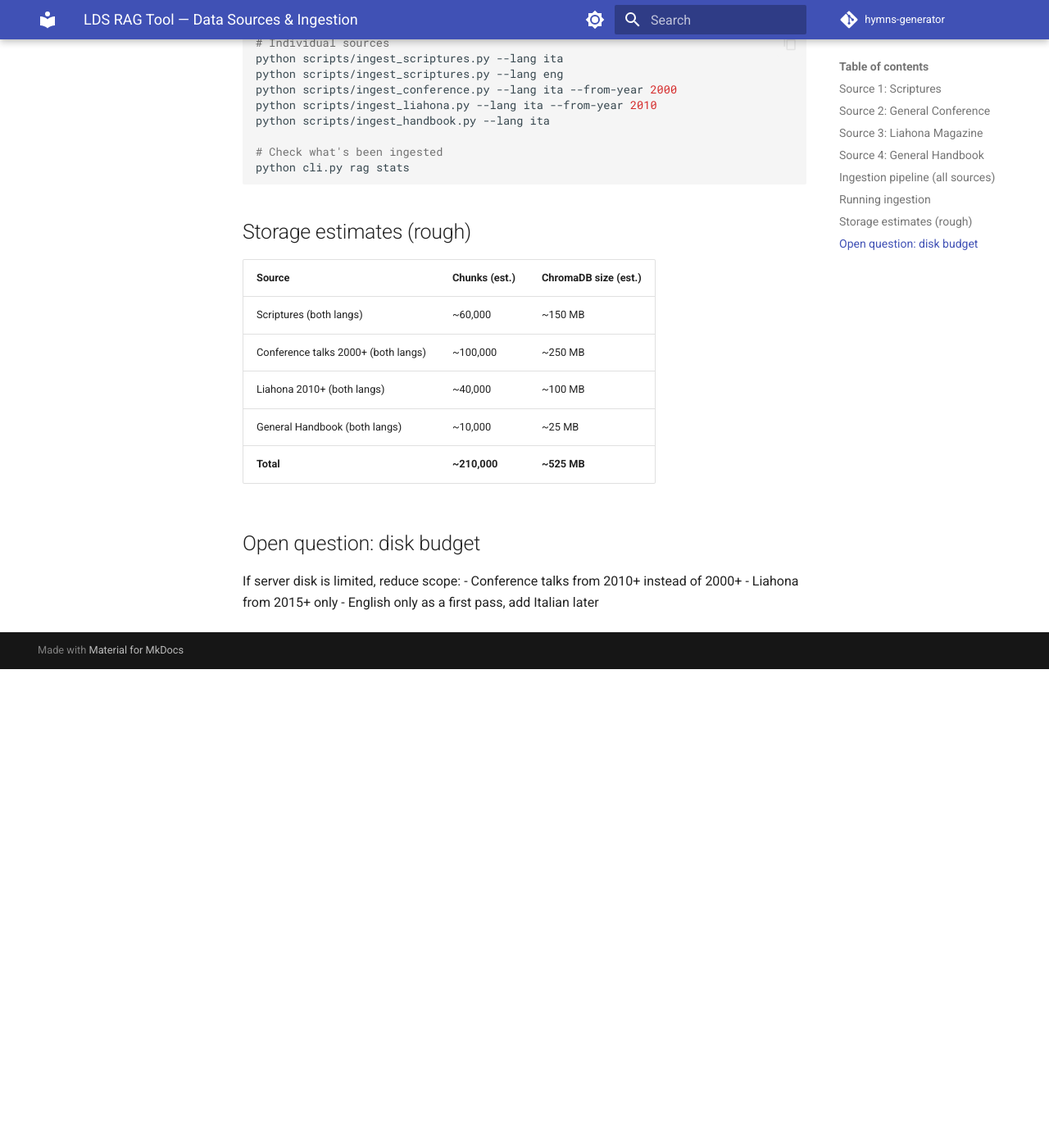
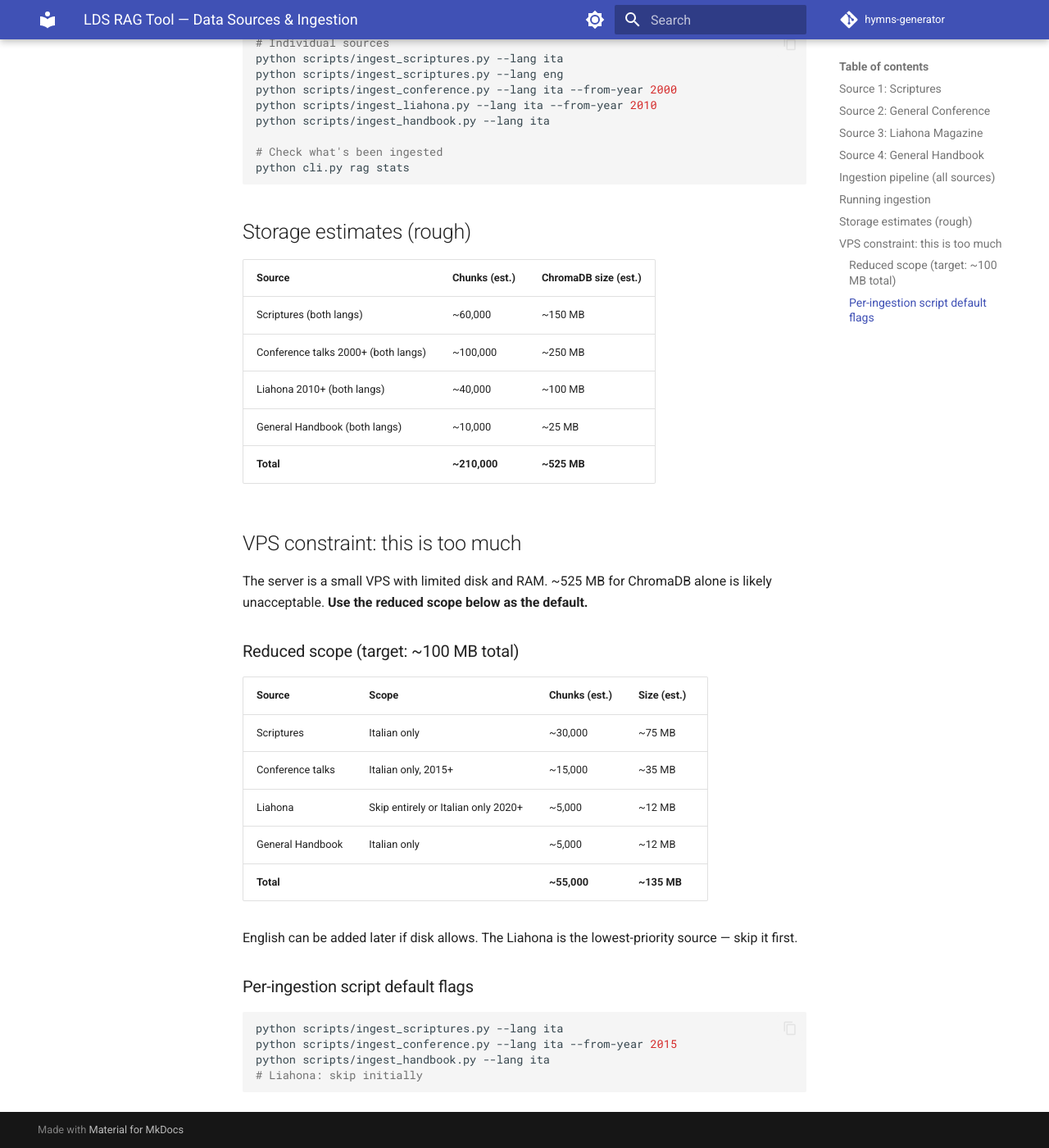
Before and after one commit to Pippobaudoicon/hymns-generator, an MkDocs documentation site: the page built from docs/lds-rag/data-sources.md, in a window 1280 px wide and 1400 px high, scrolled down 2136 px. Shown: the whole window at 82% size. Built offline with MkDocs 1.6.1 and Material for MkDocs 9.7.7, drawn with Linux system fonts in a browser that asks for light colours; comment, search, counter and statistics services are not loaded; before the commit the page ends 2952 px from its top, so only the background shows below that.

Commit message:
docs: apply VPS resource constraints across lds-rag docs
Small VPS has limited disk and RAM — baked this in as a hard
constraint rather than an open question. Key changes:
- Reduced ingestion scope to Italian-only, 2015+ conference (target ~135MB)
- Liahona skipped initially
- Architecture: lazy model loading, don't pre-load ChromaDB collections
- Build plan: added constraints section, noted run-ingestion-locally pattern
- data-sources.md: revised storage table with reduced-scope defaults

https://claude.ai/code/session_017BdTvZER1VziRMKtxt4nSY

````diff
--- a/docs/lds-rag/data-sources.md
+++ b/docs/lds-rag/data-sources.md
@@ -96,9 +96,28 @@ python cli.py rag stats
 | General Handbook (both langs) | ~10,000 | ~25 MB |
 | **Total** | **~210,000** | **~525 MB** |
 
-## Open question: disk budget
+## VPS constraint: this is too much
 
-If server disk is limited, reduce scope:
-- Conference talks from 2010+ instead of 2000+
-- Liahona from 2015+ only
-- English only as a first pass, add Italian later
+The server is a small VPS with limited disk and RAM. ~525 MB for ChromaDB alone is likely
+unacceptable. **Use the reduced scope below as the default.**
+
+### Reduced scope (target: ~100 MB total)
+
+| Source | Scope | Chunks (est.) | Size (est.) |
+|---|---|---|---|
+| Scriptures | Italian only | ~30,000 | ~75 MB |
+| Conference talks | Italian only, 2015+ | ~15,000 | ~35 MB |
+| Liahona | Skip entirely or Italian only 2020+ | ~5,000 | ~12 MB |
+| General Handbook | Italian only | ~5,000 | ~12 MB |
+| **Total** | | **~55,000** | **~135 MB** |
+
+English can be added later if disk allows. The Liahona is the lowest-priority source — skip it first.
+
+### Per-ingestion script default flags
+
+```bash
+python scripts/ingest_scriptures.py --lang ita
+python scripts/ingest_conference.py --lang ita --from-year 2015
+python scripts/ingest_handbook.py --lang ita
+# Liahona: skip initially
+```
````
Also changed, not shown: docs/lds-rag/architecture.md (+17 -0 lines), docs/lds-rag/build-plan.md (+18 -5 lines).
